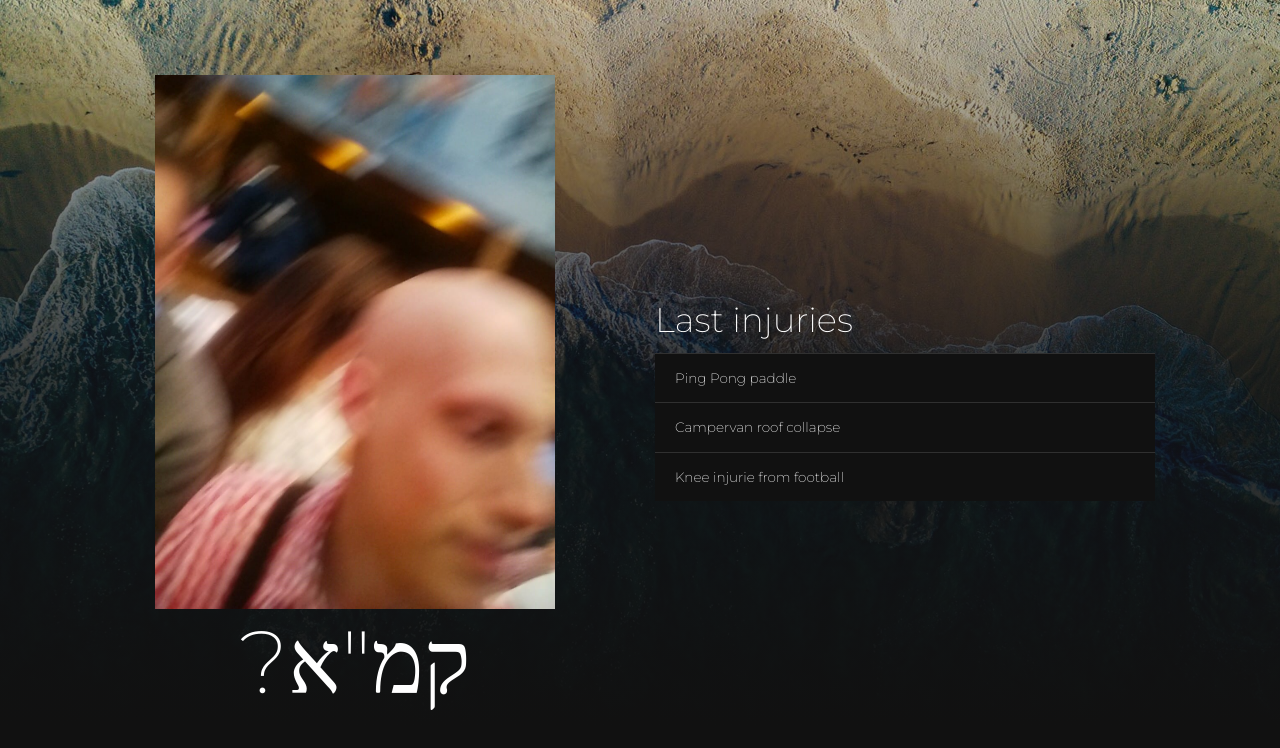
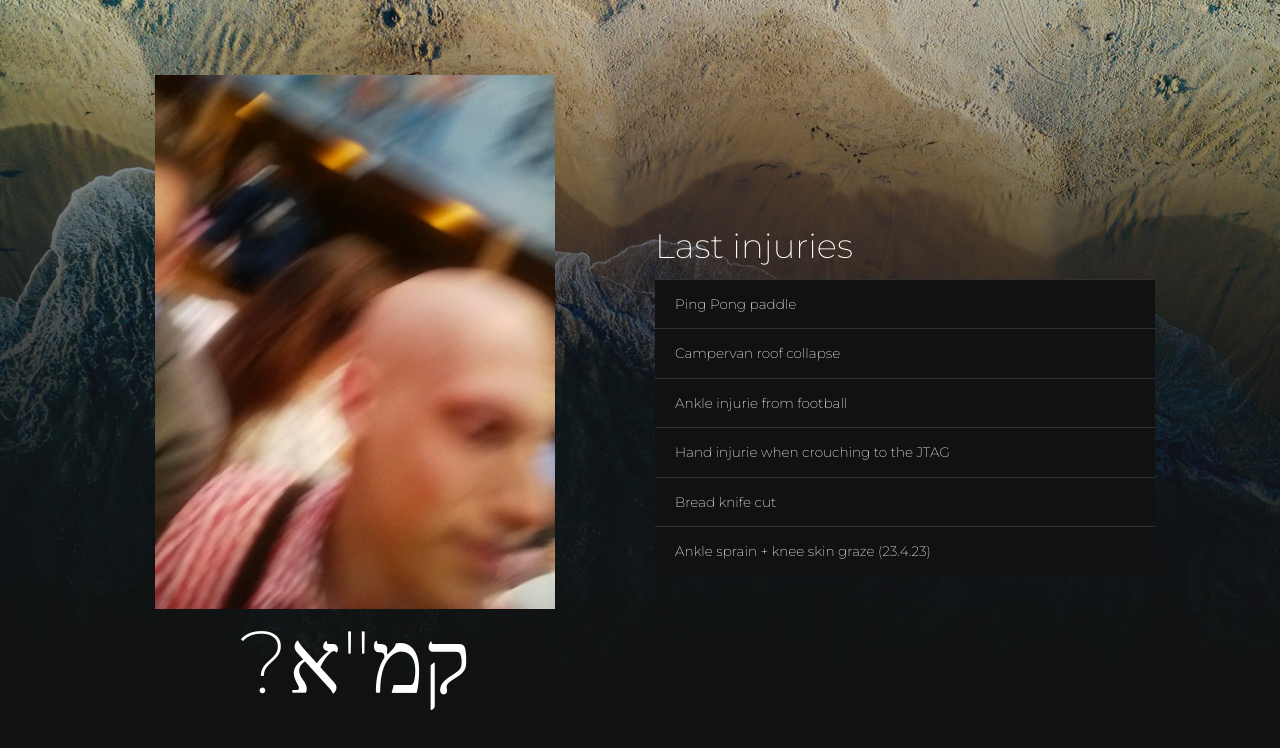
Before and after one commit to oded-el/oded-el.github.io, a plain HTML site: page index.html in a window 1280 px wide. Drawn offline with Linux system fonts and the light colour scheme.

Commit message:
Updating injuries

```diff
--- a/index.html
+++ b/index.html
@@ -27,7 +27,10 @@
             <h1> Last injuries </h1>
             <li class="list-group-item"><i class="fa text-primary mr-2"></i>Ping Pong paddle</li>
             <li class="list-group-item"><i class="fa text-primary mr-2"></i>Campervan roof collapse</li>
-            <li class="list-group-item"><i class="fa mr-2"></i>Knee injurie from football</li>
+            <li class="list-group-item"><i class="fa mr-2"></i>Ankle injurie from football</li>
+            <li class="list-group-item"><i class="fa text-primary mr-2"></i>Hand injurie when crouching to the JTAG</li>
+            <li class="list-group-item"><i class="fa text-primary mr-2"></i>Bread knife cut</li>
+            <li class="list-group-item"><i class="fa text-primary mr-2"></i>Ankle sprain + knee skin graze (23.4.23)</li>
           </ul>
         </div>
         <div class="col-lg-6" style="">
```
